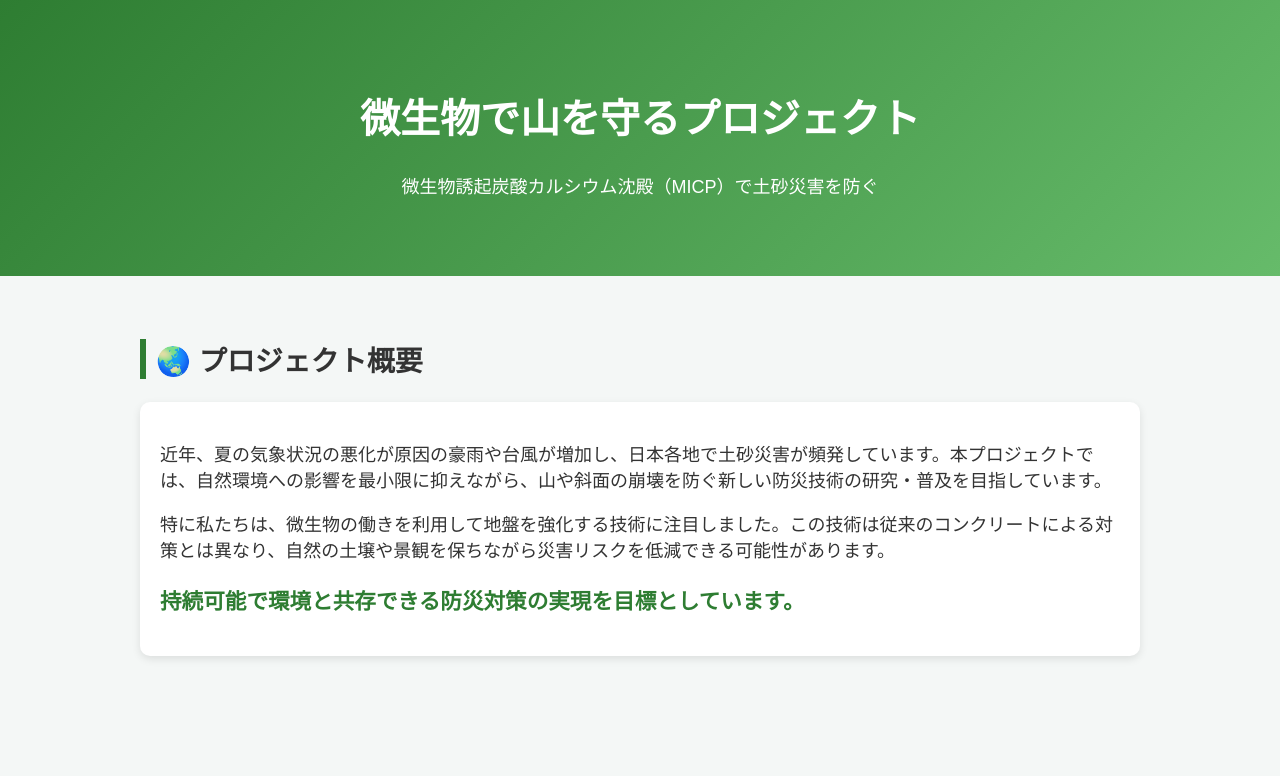
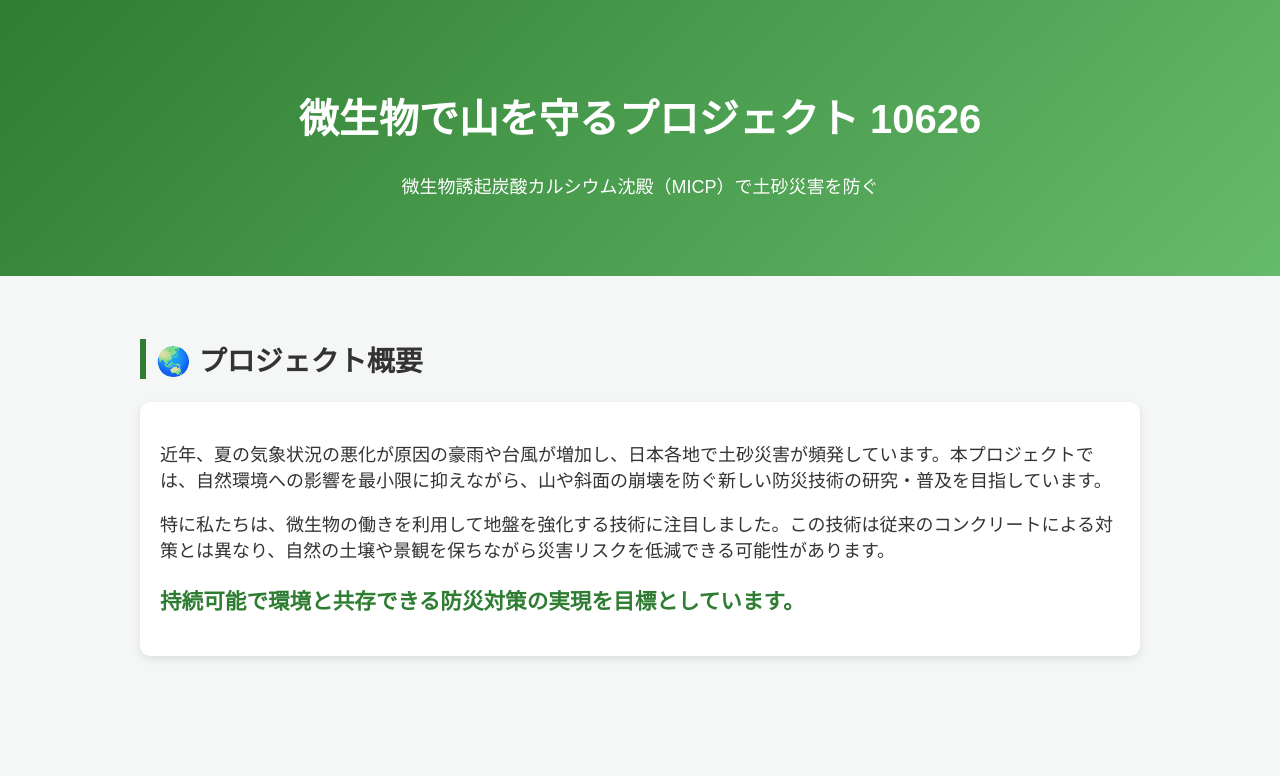
Before and after one commit to AAA12-34-56/ABC, a plain HTML site: page index.html in a window 1280 px wide. Shown: the top 776 px of the page. Drawn offline with Linux system fonts and the light colour scheme.

Commit message:
Update index.html

```diff
--- a/index.html
+++ b/index.html
@@ -196,7 +196,7 @@ h2{
 <body>
 
 <header>
-<h1>微生物で山を守るプロジェクト</h1>
+<h1>微生物で山を守るプロジェクト 10626</h1>
 <p>微生物誘起炭酸カルシウム沈殿（MICP）で土砂災害を防ぐ</p>
 </header>
 
@@ -367,7 +367,7 @@ updateProgress();
 </script>
 
 <footer>
-<p>微生物で山を守るプロジェクト1-6 26</p>
+<p>微生物で山を守るプロジェクト10626</p>
 </footer>
 
 </body>
```
